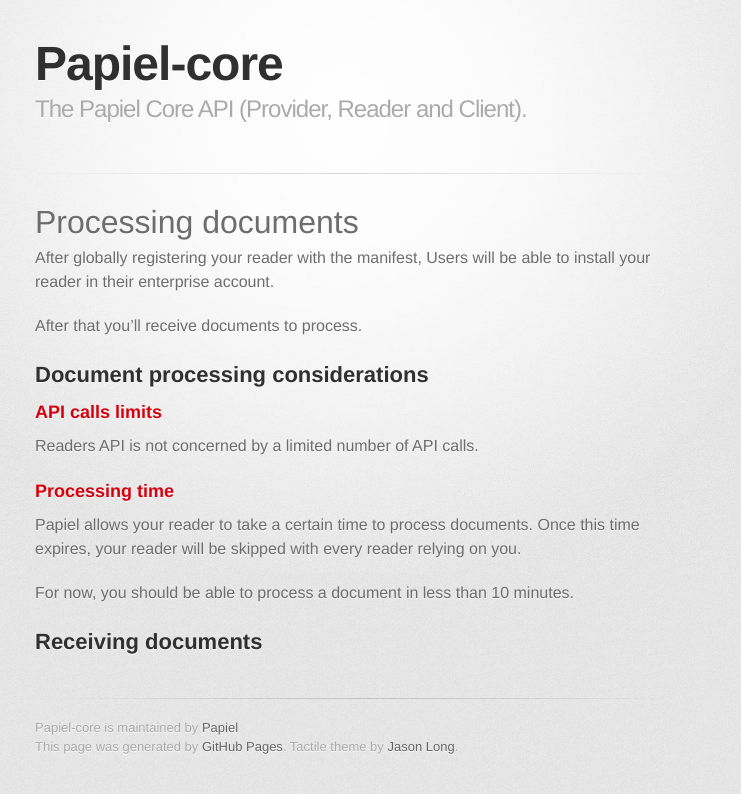
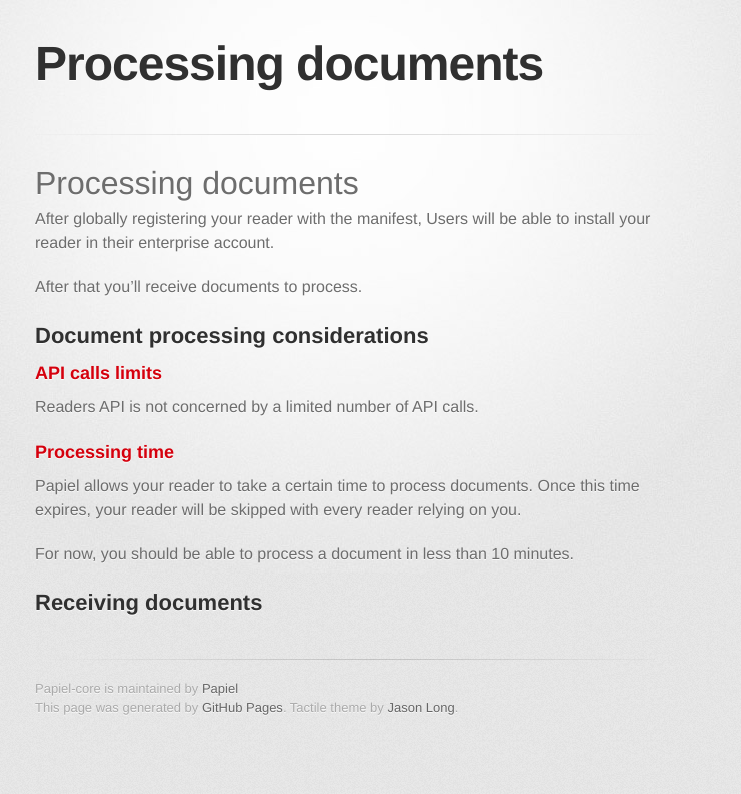
Before and after one commit to AnyFetch/developers.anyfetch.com, a Jekyll site: the page built from processing.md, in a window 1280 px wide. Shown: the top 794 px of the page, without its empty margins (295-1036 px from the left). Built offline with Jekyll 4.4.1, drawn with Linux system fonts in a browser that asks for light colours; some web fonts are replaced.

Commit message:
Jekyll not working

```diff
--- a/_layouts/doc.html
+++ b/_layouts/doc.html
@@ -10,7 +10,7 @@
     <!--[if lt IE 9]>
     <script src="//html5shiv.googlecode.com/svn/trunk/html5.js"></script>
     <![endif]-->
-    <title>Papiel-core by Papiel</title>
+    <title>{{ page.title }}</title>
   </head>
 
   <body>
@@ -18,8 +18,7 @@
       <div class="inner">
 
         <header>
-          <h1>Papiel-core</h1>
-          <h2>The Papiel Core API (Provider, Reader and Client).</h2>
+          <h1>{{ page.title }}</h1>
         </header>
 
         <hr>
--- a/processing.md
+++ b/processing.md
@@ -1,6 +1,6 @@
 ---
+layout: doc
 title: Processing documents
-layout: doc
 ---
 
 # Processing documents
```
